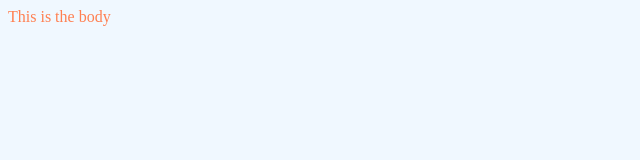
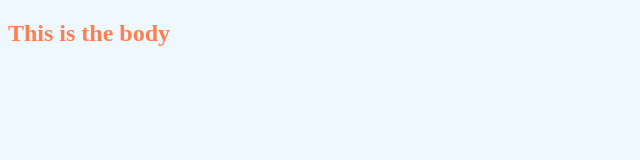
Before and after one commit to bsmadhuri1412/vehicle-trucker-, a plain HTML site: page src/index.html in a window 1280 px wide. Shown: the whole page, without its empty margins (0-640 px from the left). Drawn offline with Linux system fonts and the light colour scheme.

Commit message:
Update index r

```diff
--- a/src/index.html
+++ b/src/index.html
@@ -6,6 +6,7 @@
     <link rel="stylesheet" type="text/css" href="style.css"></link>
 </head>
 <body>
-This is the body
+<h2>
+    This is the body</h2>
 </body>
 </html>
```
